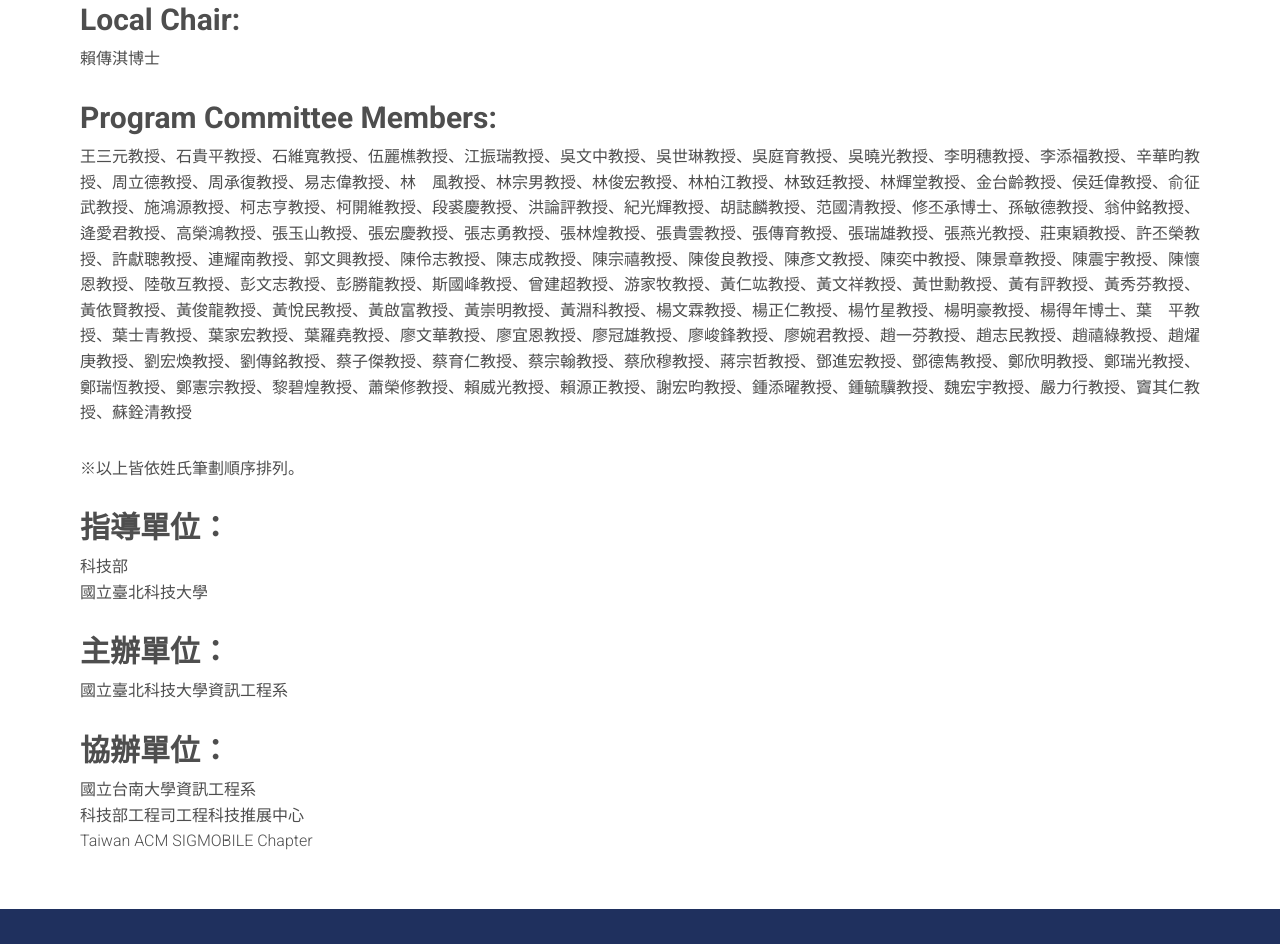
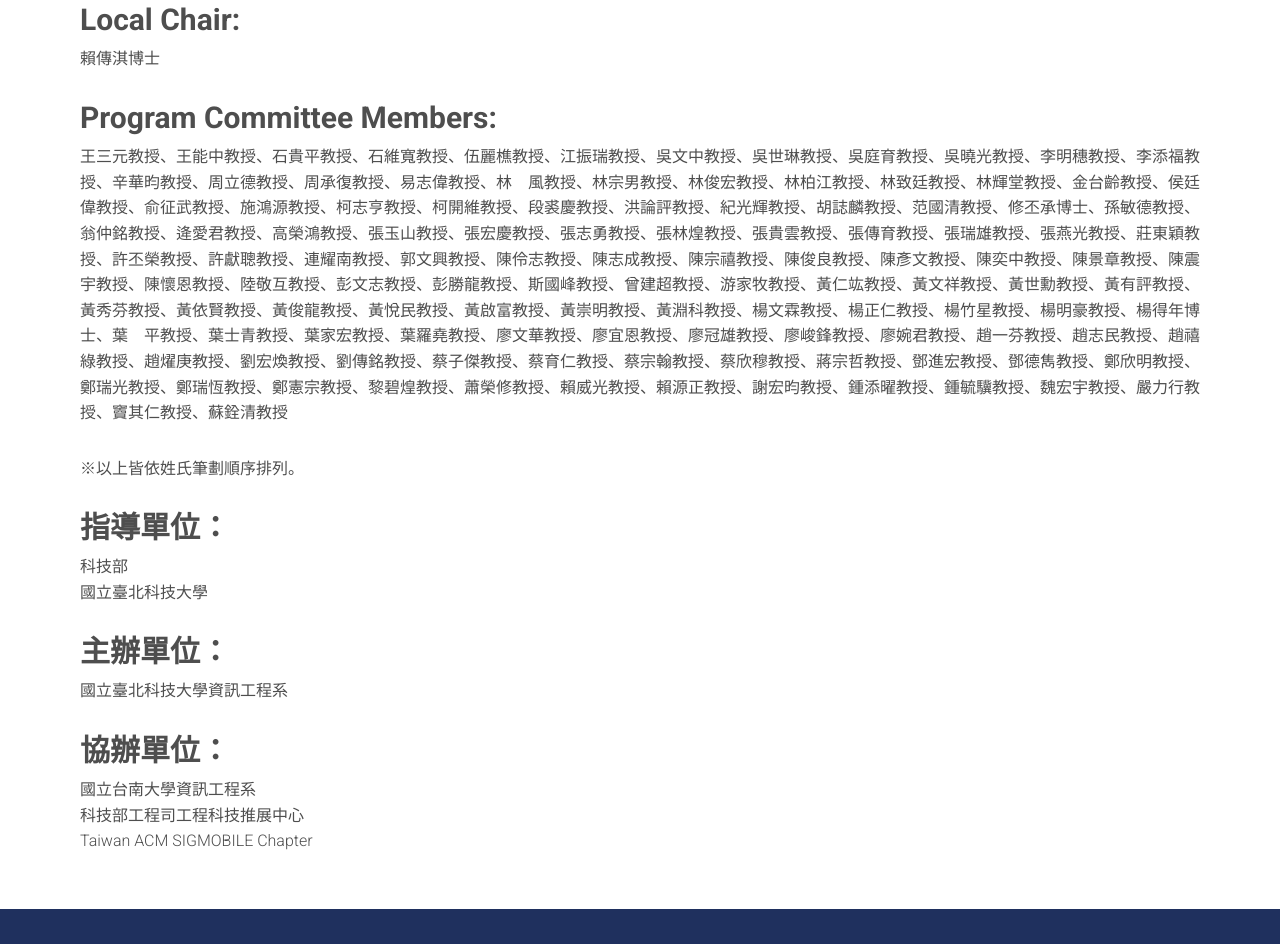
Before and after one commit to 0penth3wind0w/WASN2018, a website: page info.html in a window 1280 px wide. Shown: the part 1434-2378 px from the top of the page. Drawn offline with Linux system fonts and the light colour scheme; files whose address does not match are found by name.

Commit message:
add pc member

```diff
--- a/info.html
+++ b/info.html
@@ -74,7 +74,7 @@
                     <h2>Local Chair:</h2>
                     <p>賴傳淇博士</p>
                     <h2>Program Committee Members:</h2>
-                    <p>王三元教授、石貴平教授、石維寬教授、伍麗樵教授、江振瑞教授、吳文中教授、吳世琳教授、吳庭育教授、吳曉光教授、李明穗教授、李添福教授、辛華昀教授、周立德教授、周承復教授、易志偉教授、林　風教授、林宗男教授、林俊宏教授、林柏江教授、林致廷教授、林輝堂教授、金台齡教授、侯廷偉教授、俞征武教授、施鴻源教授、柯志亨教授、柯開維教授、段裘慶教授、洪論評教授、紀光輝教授、胡誌麟教授、范國清教授、修丕承博士、孫敏德教授、翁仲銘教授、逄愛君教授、高榮鴻教授、張玉山教授、張宏慶教授、張志勇教授、張林煌教授、張貴雲教授、張傳育教授、張瑞雄教授、張燕光教授、莊東穎教授、許丕榮教授、許獻聰教授、連耀南教授、郭文興教授、陳伶志教授、陳志成教授、陳宗禧教授、陳俊良教授、陳彥文教授、陳奕中教授、陳景章教授、陳震宇教授、陳懷恩教授、陸敬互教授、彭文志教授、彭勝龍教授、斯國峰教授、曾建超教授、游家牧教授、黃仁竑教授、黃文祥教授、黃世勳教授、黃有評教授、黃秀芬教授、黃依賢教授、黃俊龍教授、黃悅民教授、黃啟富教授、黃崇明教授、黃淵科教授、楊文霖教授、楊正仁教授、楊竹星教授、楊明豪教授、楊得年博士、葉　平教授、葉士青教授、葉家宏教授、葉羅堯教授、廖文華教授、廖宜恩教授、廖冠雄教授、廖峻鋒教授、廖婉君教授、趙一芬教授、趙志民教授、趙禧綠教授、趙燿庚教授、劉宏煥教授、劉傳銘教授、蔡子傑教授、蔡育仁教授、蔡宗翰教授、蔡欣穆教授、蔣宗哲教授、鄧進宏教授、鄧德雋教授、鄭欣明教授、鄭瑞光教授、鄭瑞恆教授、鄭憲宗教授、黎碧煌教授、蕭榮修教授、賴威光教授、賴源正教授、謝宏昀教授、鍾添曜教授、鍾毓驥教授、魏宏宇教授、嚴力行教授、竇其仁教授、蘇銓清教授</p>
+                    <p>王三元教授、王能中教授、石貴平教授、石維寬教授、伍麗樵教授、江振瑞教授、吳文中教授、吳世琳教授、吳庭育教授、吳曉光教授、李明穗教授、李添福教授、辛華昀教授、周立德教授、周承復教授、易志偉教授、林　風教授、林宗男教授、林俊宏教授、林柏江教授、林致廷教授、林輝堂教授、金台齡教授、侯廷偉教授、俞征武教授、施鴻源教授、柯志亨教授、柯開維教授、段裘慶教授、洪論評教授、紀光輝教授、胡誌麟教授、范國清教授、修丕承博士、孫敏德教授、翁仲銘教授、逄愛君教授、高榮鴻教授、張玉山教授、張宏慶教授、張志勇教授、張林煌教授、張貴雲教授、張傳育教授、張瑞雄教授、張燕光教授、莊東穎教授、許丕榮教授、許獻聰教授、連耀南教授、郭文興教授、陳伶志教授、陳志成教授、陳宗禧教授、陳俊良教授、陳彥文教授、陳奕中教授、陳景章教授、陳震宇教授、陳懷恩教授、陸敬互教授、彭文志教授、彭勝龍教授、斯國峰教授、曾建超教授、游家牧教授、黃仁竑教授、黃文祥教授、黃世勳教授、黃有評教授、黃秀芬教授、黃依賢教授、黃俊龍教授、黃悅民教授、黃啟富教授、黃崇明教授、黃淵科教授、楊文霖教授、楊正仁教授、楊竹星教授、楊明豪教授、楊得年博士、葉　平教授、葉士青教授、葉家宏教授、葉羅堯教授、廖文華教授、廖宜恩教授、廖冠雄教授、廖峻鋒教授、廖婉君教授、趙一芬教授、趙志民教授、趙禧綠教授、趙燿庚教授、劉宏煥教授、劉傳銘教授、蔡子傑教授、蔡育仁教授、蔡宗翰教授、蔡欣穆教授、蔣宗哲教授、鄧進宏教授、鄧德雋教授、鄭欣明教授、鄭瑞光教授、鄭瑞恆教授、鄭憲宗教授、黎碧煌教授、蕭榮修教授、賴威光教授、賴源正教授、謝宏昀教授、鍾添曜教授、鍾毓驥教授、魏宏宇教授、嚴力行教授、竇其仁教授、蘇銓清教授</p>
                     <p>※以上皆依姓氏筆劃順序排列。</p>
                     <h2>指導單位：</h2>
                     <p>科技部<br>
```
